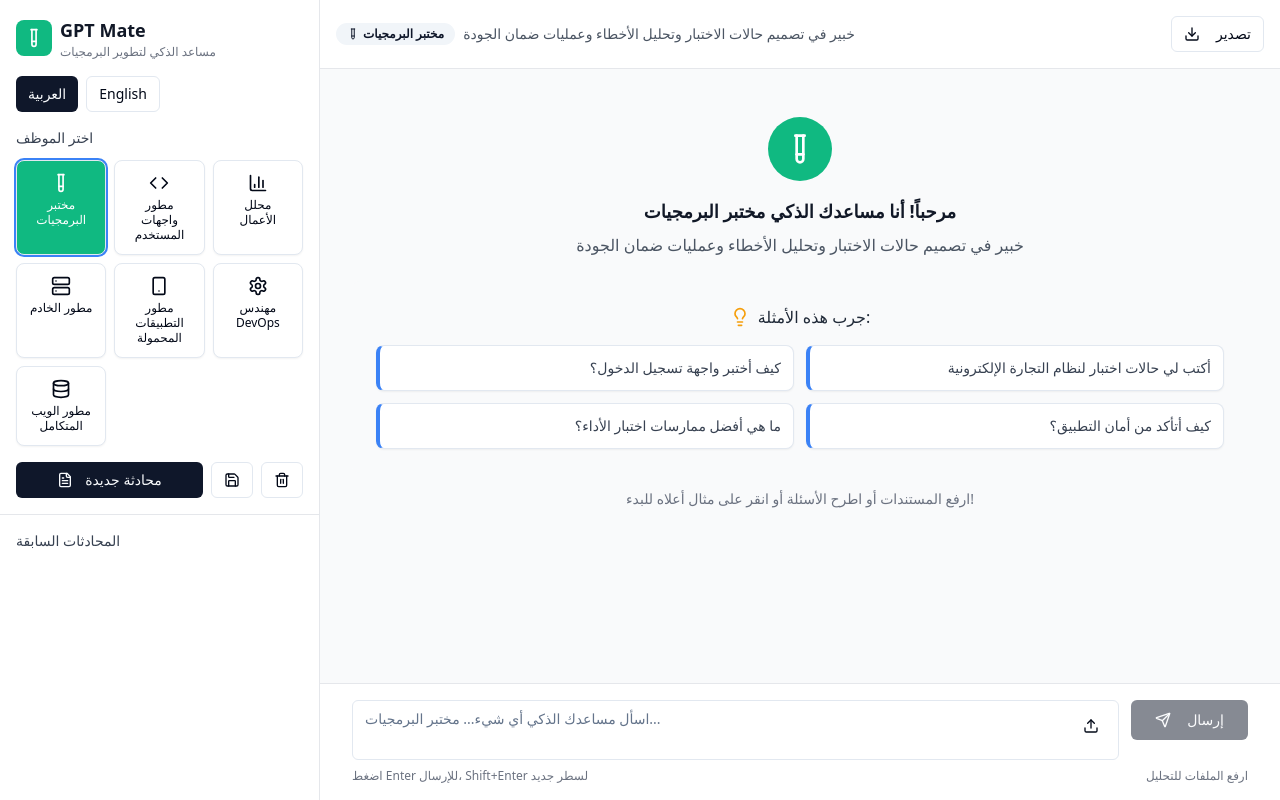
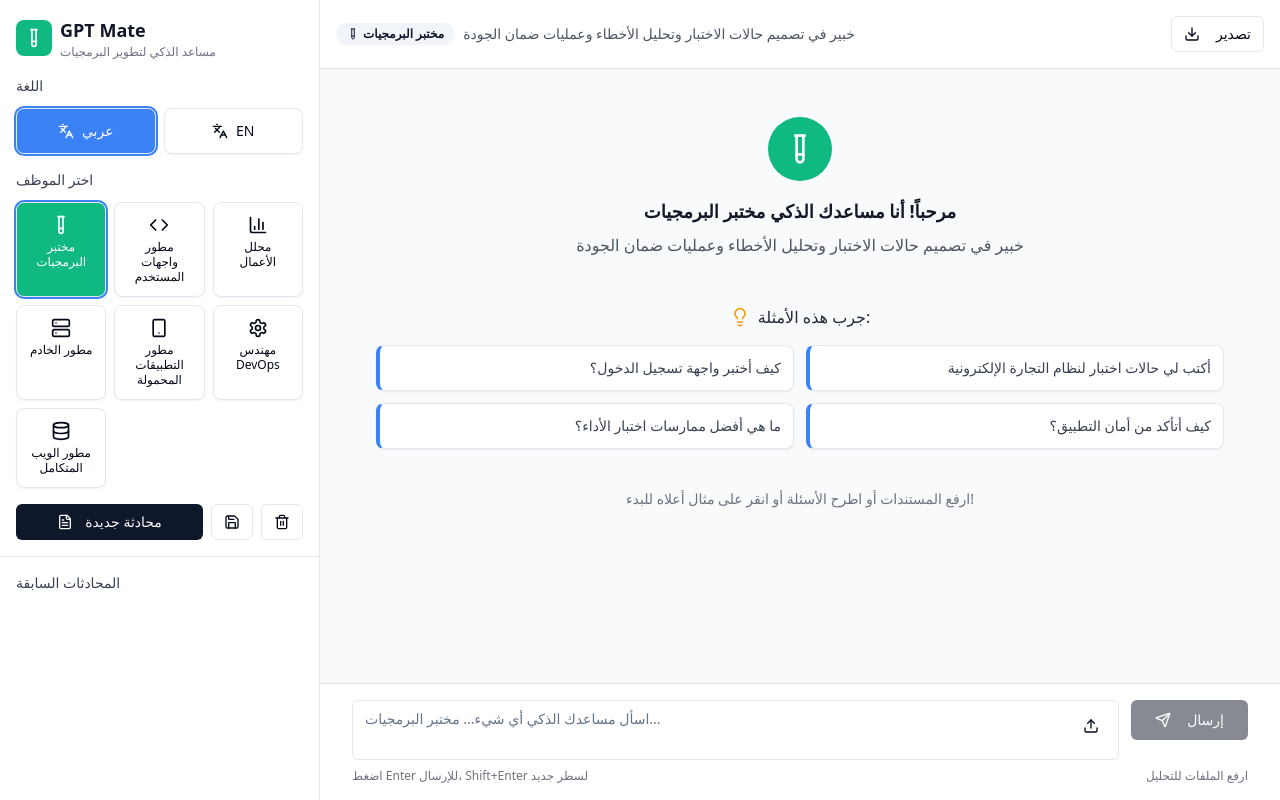
Before and after one commit to ahmadmahmoud01/dev-dream-team-31, a React (Vite) app: page / in a window 1280 px wide. Built offline with nearby package versions, Linux system fonts and the light colour scheme.

Commit message:
Feat: Implement role and language controls
-   Added role selection and language selection controls to the sidebar.
-   Replaced language selection with icons.

```diff
--- a/src/components/ChatSidebar.tsx
+++ b/src/components/ChatSidebar.tsx
@@ -1,6 +1,6 @@
 
 import React from 'react';
-import { FileText, Save, Trash2 } from 'lucide-react';
+import { FileText, Save, Trash2, Languages } from 'lucide-react';
 import { Button } from '@/components/ui/button';
 import { Card } from '@/components/ui/card';
 import { ConversationMemory, AIRole, Language } from '@/types/chat';
@@ -53,22 +53,33 @@ const ChatSidebar: React.FC<ChatSidebarProps> = ({
           </div>
         </div>
 
-        {/* Language Toggle */}
-        <div className="flex items-center space-x-2 mb-4">
-          <Button
-            variant={language === 'ar' ? 'default' : 'outline'}
-            size="sm"
-            onClick={() => setLanguage('ar')}
-          >
-            العربية
-          </Button>
-          <Button
-            variant={language === 'en' ? 'default' : 'outline'}
-            size="sm"
-            onClick={() => setLanguage('en')}
-          >
-            English
-          </Button>
+        {/* Language Selection with Icons */}
+        <div className="mb-4">
+          <h3 className="text-sm font-medium text-gray-700 mb-3">اللغة</h3>
+          <div className="flex gap-2">
+            <Card
+              className={`p-3 cursor-pointer transition-all hover:shadow-md flex-1 ${
+                language === 'ar' ? 'ring-2 ring-blue-500 bg-blue-500 text-white' : 'hover:bg-gray-50'
+              }`}
+              onClick={() => setLanguage('ar')}
+            >
+              <div className="flex items-center justify-center space-x-2">
+                <Languages className="w-4 h-4" />
+                <span className="text-sm font-medium">عربي</span>
+              </div>
+            </Card>
+            <Card
+              className={`p-3 cursor-pointer transition-all hover:shadow-md flex-1 ${
+                language === 'en' ? 'ring-2 ring-blue-500 bg-blue-500 text-white' : 'hover:bg-gray-50'
+              }`}
+              onClick={() => setLanguage('en')}
+            >
+              <div className="flex items-center justify-center space-x-2">
+                <Languages className="w-4 h-4" />
+                <span className="text-sm font-medium">EN</span>
+              </div>
+            </Card>
+          </div>
         </div>
 
         {/* Role Selection Grid */}
```
